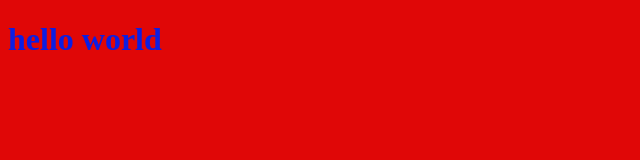
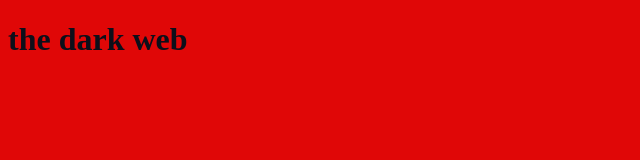
Before and after one commit to alpha222cc/GITone, a plain HTML site: page index.html in a window 1280 px wide. Shown: the whole page, without its empty margins (0-640 px from the left). Drawn offline with Linux system fonts and the light colour scheme.

Commit message:
editing in program css and html

```diff
--- a/index.html
+++ b/index.html
@@ -7,7 +7,7 @@
 
 
 </head>
-<h1>hello world</h1>
+<h1>the dark web</h1>
 
 
 
--- a/style.css
+++ b/style.css
@@ -1,5 +1,5 @@
 h1{
-    color: rgb(12, 30, 227);
+    color: rgb(13, 15, 26);
 
 
 
```
